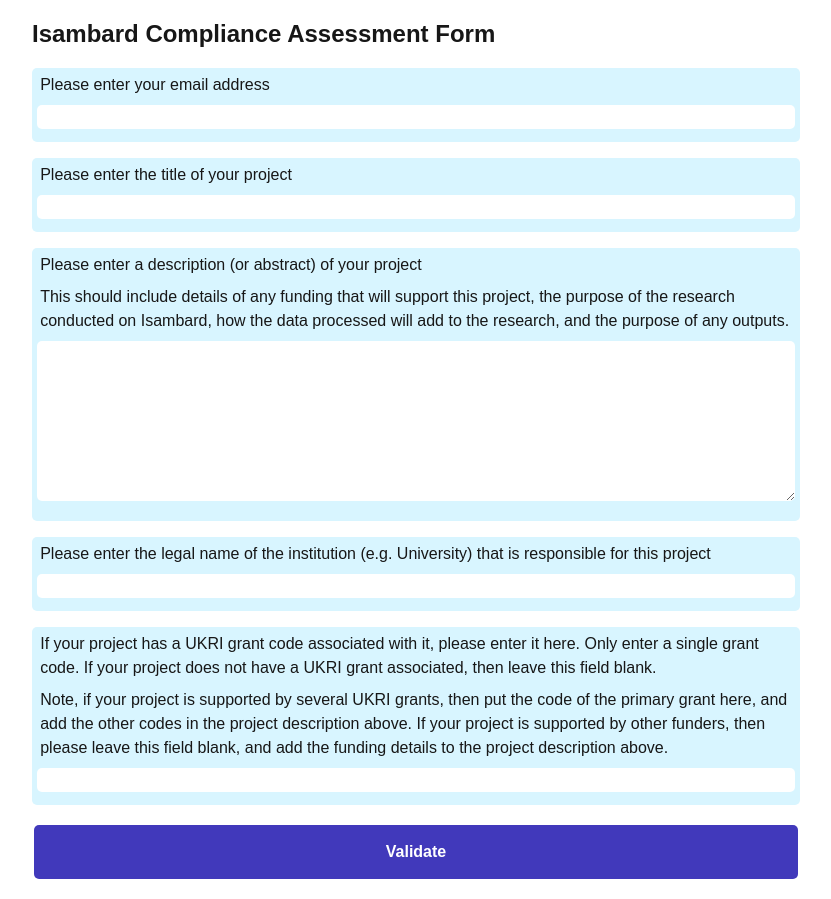
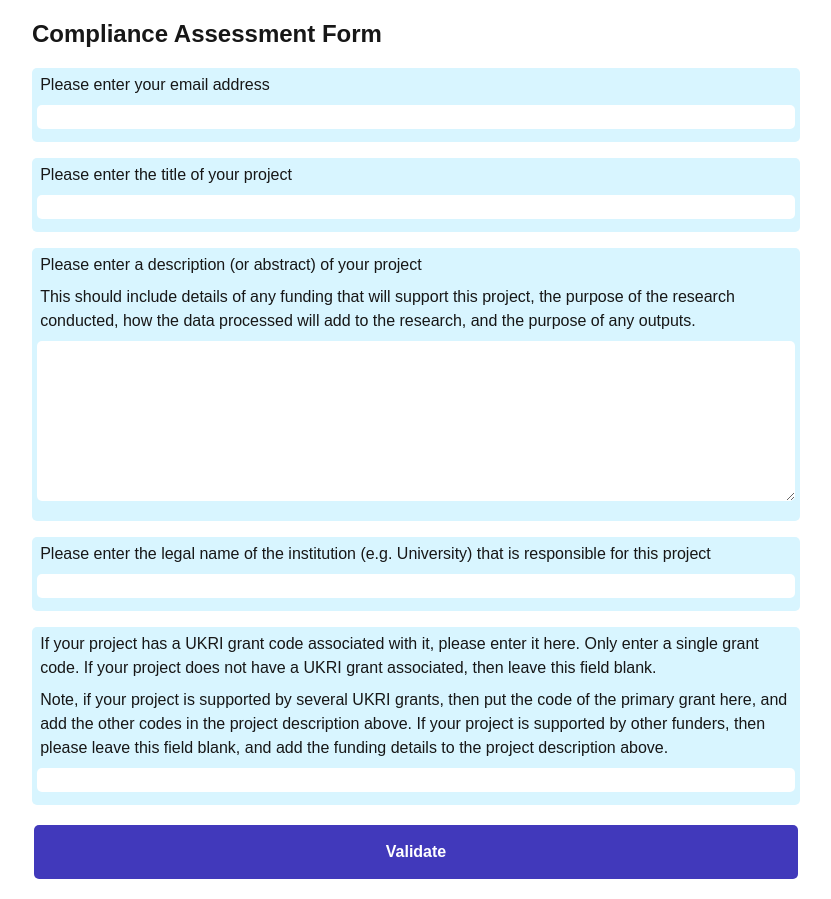
Before and after one commit to isambard-sc/compliance, a Next.js app: page / in a window 1280 px wide. Shown: the whole page, without its empty margins (224-1055 px from the left). Built offline with nearby package versions, Linux system fonts and the light colour scheme.

Commit message:
Removed mention of Isambard

```diff
--- a/app/page.tsx
+++ b/app/page.tsx
@@ -313,7 +313,7 @@
       <div className="question">Please enter a description (or abstract) of your project</div>
       <div className="question">
         This should include details of any funding that will support this project,
-        the purpose of the research conducted on Isambard, how the data
+        the purpose of the research conducted, how the data
         processed will add to the research, and the purpose of any outputs.
       </div>
       {warning}
@@ -439,7 +439,7 @@
 
   return (
     <div className="formItem">
-      <div className="question">Which country/ies are you intending to conduct access to Isambard
+      <div className="question">Which country/ies are you intending to access
         services from? Please select ALL that apply
       </div>
       {warning}
@@ -471,7 +471,7 @@
 
   return (
     <div className="formItem">
-      <div className="question">Does any of the data loaded into Isambard services originate
+      <div className="question">Does any of the data loaded into the services originate
         from the USA?
       </div>
       {warning}
@@ -714,7 +714,7 @@
 function GenerateButton({ report }: GenerateButtonProps) {
   return (
     <div className="buttonContainer">
-      <PDFDownloadLink className="generateButton" document={report} fileName="isambard-compliance.pdf">
+      <PDFDownloadLink className="generateButton" document={report} fileName="compliance.pdf">
         {({ blob, url, loading, error }) =>
           loading ? 'Generating Complicance Report...' : 'Download Compliance Report'
         }
@@ -1082,13 +1082,13 @@
     }
 
     const compliance_report = (
-      <Document title="Isambard Compliance Assessment"
-        author="Isambard Compliance Tool"
-        subject="Isambard Compliance Assessment"
+      <Document title="Compliance Assessment"
+        author="Compliance Tool"
+        subject="Compliance Assessment"
       >
         <Page size="A4" style={styles.page}>
           <View style={styles.section}>
-            <Text style={{ fontSize: "14pt" }}>Isambard Compliance Assessment</Text>
+            <Text style={{ fontSize: "14pt" }}>Compliance Assessment</Text>
             <Text>   </Text>
             <Svg height="5" width="100%">
               <Line x1="0" y1="0" x2="500" y2="0" strokeWidth={2} stroke="rgb(150,150,150)" />
@@ -1129,12 +1129,12 @@
             <Svg height="5" width="100%">
               <Line x1="0" y1="0" x2="500" y2="0" strokeWidth={2} stroke="rgb(150,150,150)" />
             </Svg>
-            <Text>7. Country/ies from which access to Isambard services will be from:</Text>
+            <Text>7. Country/ies from which access to the services will be from:</Text>
             <Text>{country_answer}</Text>
             <Svg height="5" width="100%">
               <Line x1="0" y1="0" x2="500" y2="0" strokeWidth={2} stroke="rgb(150,150,150)" />
             </Svg>
-            <Text>8. Does any of the data loaded into Isambard services originate from the USA?</Text>
+            <Text>8. Does any of the data loaded into the services originate from the USA?</Text>
             <Text>{data_answer}</Text>
             <Svg height="5" width="100%">
               <Line x1="0" y1="0" x2="500" y2="0" strokeWidth={2} stroke="rgb(150,150,150)" />
@@ -1189,7 +1189,7 @@
 
   return (
     <div className="page">
-      <div className="pageTitle">Isambard Compliance Assessment Form</div>
+      <div className="pageTitle">Compliance Assessment Form</div>
       <div className="form">
         <EmailDialog value={email} onUpdate={changedEmail} warnings={warnings} />
         <ProjectTitleDialog value={project_title} onUpdate={changedProjectTitle} warnings={warnings} />
```
